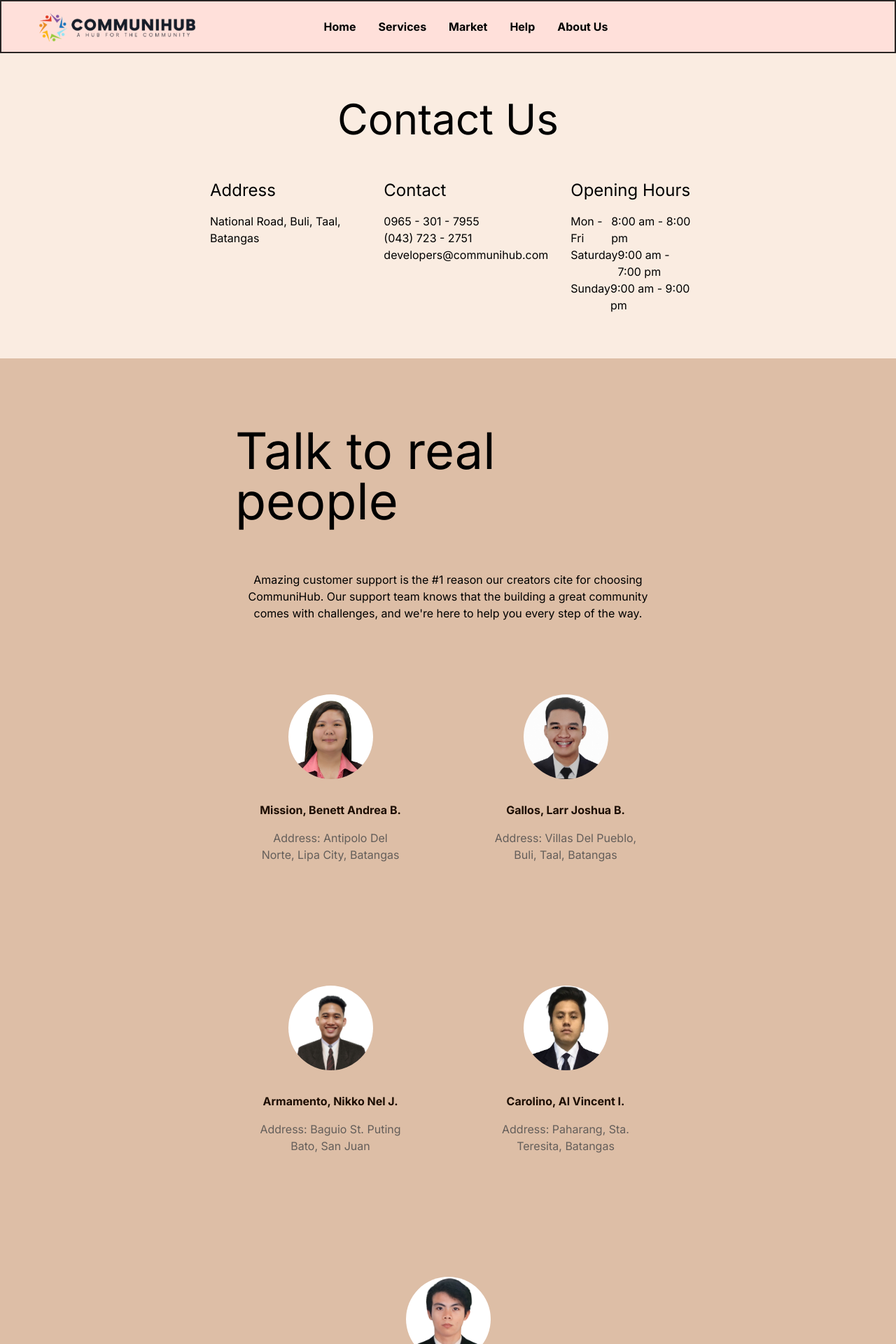
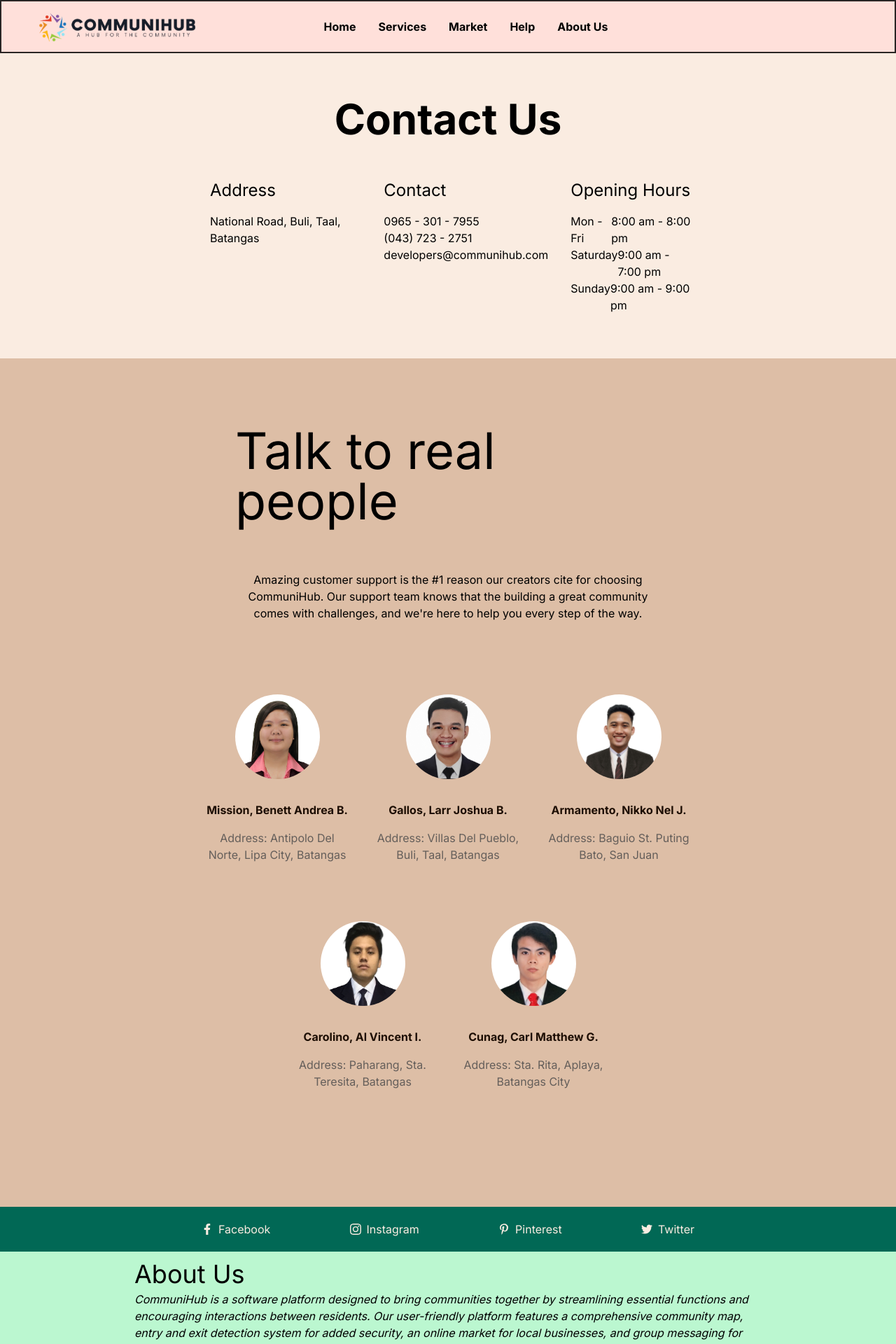
Before and after one commit to armameje/CommuniHub, a Next.js app in the folder communihub-nextjs/: page /help in a window 1280 px wide. Shown: the top 1920 px of the page at 70% size. Built offline with nearby package versions, Linux system fonts and the light colour scheme.

Commit message:
Update page.tsx

```diff
--- a/communihub-nextjs/app/help/page.tsx
+++ b/communihub-nextjs/app/help/page.tsx
@@ -13,7 +13,7 @@
       <section>
         <div className="flex flex-col item-center justify-center gap-8 bg-[rgb(250,236,225)] pb-16">
           <div className="flex justify-center items-center mt-16 mb-6">
-            <h1 className="text-6xl">Contact Us</h1>
+            <h1 className="text-6xl font-bold">Contact Us</h1>
           </div>
           <div className="flex justify-between items-start pl-[300px] gap-8">
             <div className="basis-1/4 pr-4 flex flex-col gap-4 items-start">
@@ -56,7 +56,7 @@
               help you every step of the way.
             </p>
           </div>
-          <div className="w-full flex flex-wrap justify-center gap-24">
+          <div className="w-full flex flex-wrap justify-center gap-1">
             {memberList.map(({ key, name, location, id }) => {
               return <MemberBox key={key} name={name} location={location} id={id} />;
             })}
```
